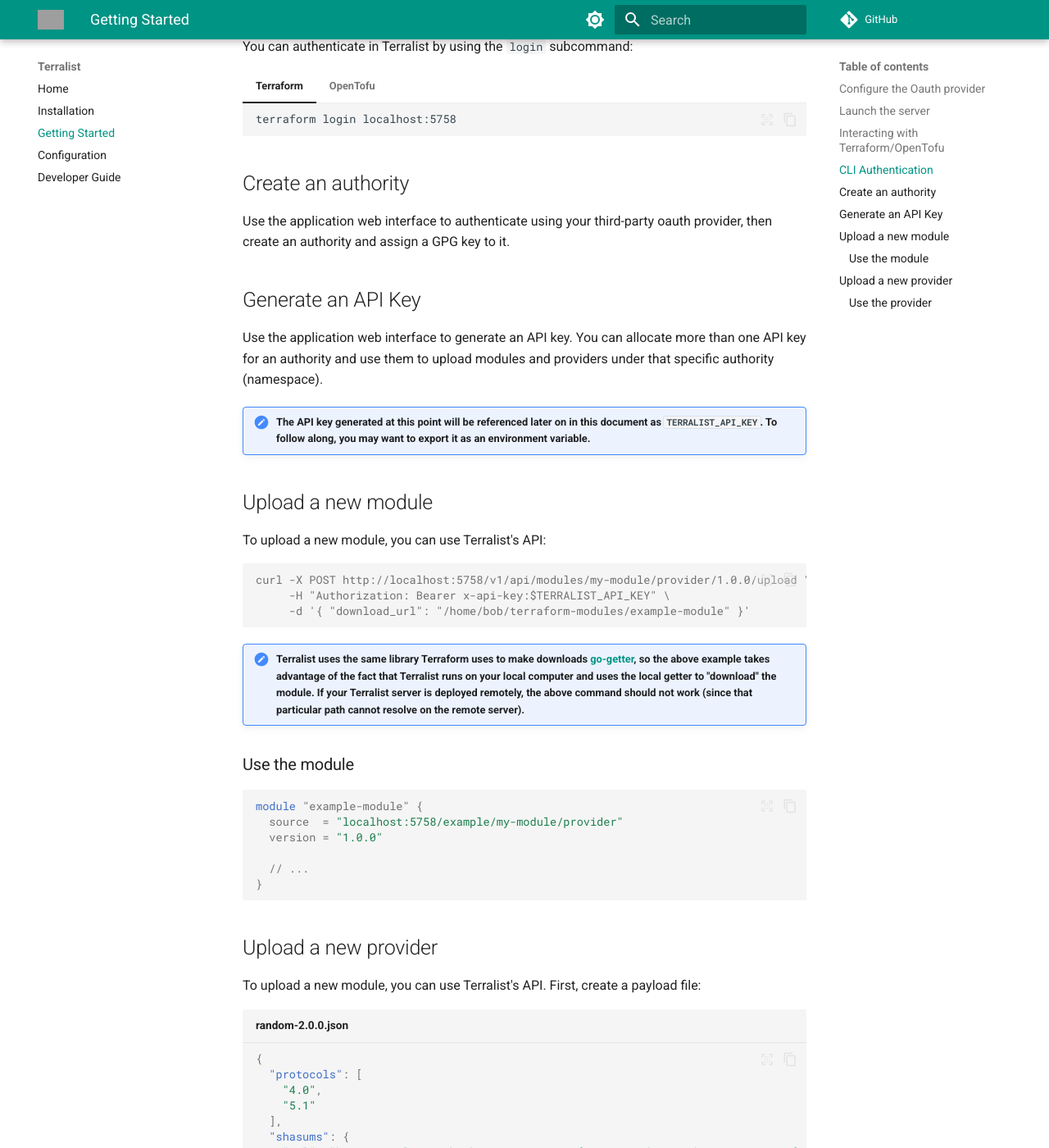
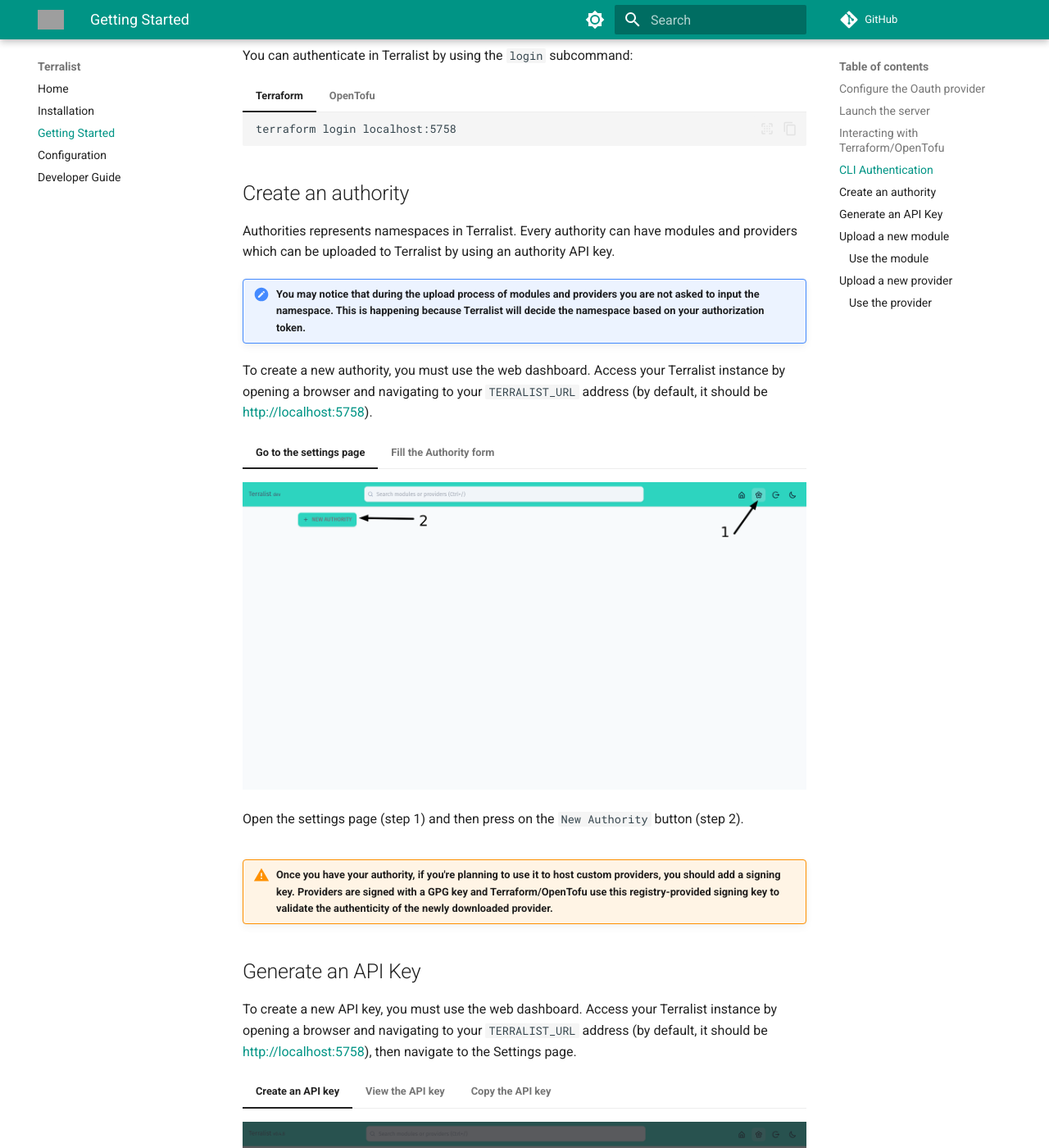
Before and after one commit to terralist/terralist, an MkDocs documentation site: the page built from docs/getting-started.md, in a window 1280 px wide and 1400 px high, scrolled down 1988 px. Shown: the whole window at 82% size. Built offline with MkDocs 1.6.1 and Material for MkDocs 9.7.7, drawn with Linux system fonts in a browser that asks for light colours; comment, search, counter and statistics services are not loaded; some of the changed text lies outside the part shown; grey boxes are pictures that could not be loaded.

Commit message:
Improve Getting Started guide

````diff
--- a/docs/getting-started.md
+++ b/docs/getting-started.md
@@ -92,13 +92,51 @@
 
 ## Create an authority
 
-Use the application web interface to authenticate using your third-party oauth provider, then create an authority and assign a GPG key to it.
+Authorities represents namespaces in Terralist. Every authority can have modules and providers which can be uploaded to Terralist by using an authority API key.
+
+!!! note "You may notice that during the upload process of modules and providers you are not asked to input the namespace. This is happening because Terralist will decide the namespace based on your authorization token."
+
+To create a new authority, you must use the web dashboard. Access your Terralist instance by opening a browser and navigating to your `TERRALIST_URL` address (by default, it should be [http://localhost:5758](https://localhost:5758)).
+
+=== "Go to the settings page"
+
+    ![Access the settings page](./assets/create-authority-1.png)
+
+    Open the settings page (step 1) and then press on the `New Authority` button (step 2).
+
+=== "Fill the Authority form"
+
+    ![Create Authority Modal](./assets/create-authority-2.png)
+
+    Fill in your authority details. Only the name is required (step 1). When you are done, press on the `Continue` button (step 2).
+
+    !!! note "Terralist is case insensitive, so it doesn't matter if you choose to use upper-case letters here, but then you want to use lower-case letters in your TF files."
+
+!!! warning "Once you have your authority, if you're planning to use it to host custom providers, you should add a signing key. Providers are signed with a GPG key and Terraform/OpenTofu use this registry-provided signing key to validate the authenticity of the newly downloaded provider."
 
 ## Generate an API Key
 
-Use the application web interface to generate an API key. You can allocate more than one API key for an authority and use them to upload modules and providers under that specific authority (namespace).
+To create a new API key, you must use the web dashboard. Access your Terralist instance by opening a browser and navigating to your `TERRALIST_URL` address (by default, it should be [http://localhost:5758](https://localhost:5758)), then navigate to the Settings page.
 
-!!! note "The API key generated at this point will be referenced later on in this document as `TERRALIST_API_KEY`. To follow along, you may want to export it as an environment variable."
+=== "Create an API key"
+
+    ![Create a new API key](./assets/create-api-key-1.png)
+
+    Under your authority, press on the "+" sign (step 1) to create a new API key. A confirmation modal should open, awaiting for your confirmation. Press `Continue` (step 2).
+
+=== "View the API key"
+
+    ![Open API Key View](./assets/create-api-key-2.png)
+
+    Once you have the API key, you can open a modal to view it. Press on the arrow down symbol (step 1) to open the API keys list for your authority, then press the eye symbol to open the view modal (step 2).
+
+=== "Copy the API key"
+
+    ![API Key Modal View](./assets/create-api-key-3.png)
+
+    You can use this modal view to check the value of your API key.
+
+    !!! note "If you read this documentation as a step-by-step guide, copy this API key and export it as `TERRALIST_API_KEY` environment variable."
 
 ## Upload a new module
 
@@ -116,7 +154,7 @@
 ### Use the module
 ``` hcl
 module "example-module" {
-  source  = "localhost:5758/example/my-module/provider"
+  source  = "localhost:5758/my-authority/my-module/provider"
   version = "1.0.0"
 
   // ...
@@ -162,12 +200,14 @@
      -d "$(cat random-2.0.0.json)"
 ```
 
+!!! note "In order for this provider to be fully validated by Terraform/OpenTofu, you should add the public GPG key of HashiCorp to your authority."
+
 ### Use the provider
 ``` hcl
 terraform {
   required_providers {
-    aws = {
-      source  = "localhost:5758/hashicorp/random"
+    random = {
+      source  = "localhost:5758/my-authority/random"
       version = "2.0.0"
     }
   }
````
Also changed, not shown: other parts of docs/getting-started.md (+1 -1 lines), docs/assets/create-api-key-1.png (added), docs/assets/create-api-key-2.png (added), docs/assets/create-api-key-3.png (added), docs/assets/create-authority-1.png (added), docs/assets/create-authority-2.png (added).
